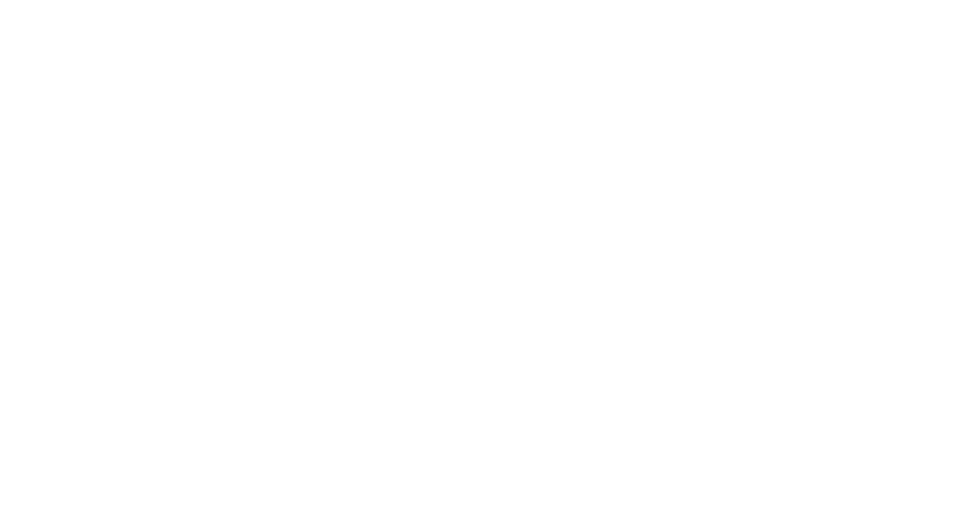
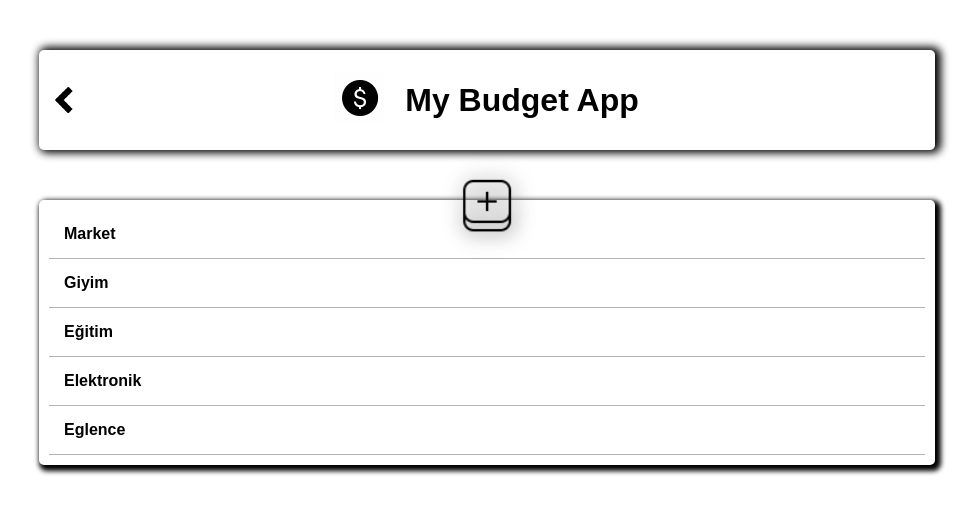
Before and after one commit to bhr-drtgz/BudgetApp, a React (Create React App) app: page /category-operations in a window 1280 px wide. Before the commit this address had no page. Shown: the top 514 px of the page, without its empty margins (153-1132 px from the left). Built offline with nearby package versions, Linux system fonts and the light colour scheme; data requests are answered from the project's data file.

Commit message:
Categorler Listelendi

```diff
--- a/db.json
+++ b/db.json
@@ -5,7 +5,7 @@
       "price": 1500,
       "place": "A101",
       "date": "2023-01-19",
-      "title": "haftalık market",
+      "title": "haftalık market ALIŞVERİŞİ",
       "description": "Sepet Bile Dolmadı!",
       "categoryId": "1"
     },
@@ -26,6 +26,15 @@
       "date": "2023-01-27",
       "categoryId": "2",
       "id": "1674830585324"
+    },
+    {
+      "price": "450",
+      "place": "Copy Center",
+      "title": "Çanta",
+      "description": "Fiyatlar Uçmuş",
+      "date": "2023-02-21",
+      "categoryId": "3",
+      "id": "1676994921995"
     }
   ],
   "categories": [
@@ -44,6 +53,10 @@
     {
       "id": "4",
       "name": "Elektronik"
+    },
+    {
+      "id": "1676997110126",
+      "name": "Eglence"
     }
-  ]
+   ]
 }
--- a/src/App.js
+++ b/src/App.js
@@ -5,7 +5,8 @@
 import Home from "./pages/Home";
 import AddExpense from "./pages/AddExpense";
 import EditExpense from "./pages/EditExpense";
-
+import CategoriesOperations from "./pages/categoriesOperations";
+import AddCategory from "./pages/AddCategory";
 function App() {
   return (
     <>
@@ -14,7 +15,9 @@
           <Route path="/" element={<Home />} />
           <Route path="/add-expense" element={<AddExpense />} />
           <Route path="/edit-expense/:expenseId" element={<EditExpense />} />
-         </Routes>
+          <Route path="/category-operations" element={<CategoriesOperations />} />
+          <Route path="/add-category" element={<AddCategory />} />
+        </Routes>
       </BrowserRouter>
     </>
   );
--- a/src/assets/styls/categoryList.css
+++ b/src/assets/styls/categoryList.css
@@ -11,6 +11,7 @@
     align-items: center;
 }
 .categoriesWrapper{
+    position: relative;
     width: 70%;
     display: flex;
     justify-content: space-between;
@@ -33,3 +34,15 @@
 .categoryItemActive{
     background-color: rgba(0,0,0,0.2);
 }
+.categoryOperationWrapLink{
+    position: absolute;
+    top: -35px;
+   }
+.categoryOperationWrapLink a{
+    text-decoration: none;
+    color: blue;
+    font-weight: 800;
+  }
+  .categoryOperationWrapLink a:hover{
+    text-decoration: underline;
+  }
--- /dev/null
+++ b/src/assets/styls/categoryOperations.css
@@ -0,0 +1,43 @@
+.categoryOparetionsContainer {
+    position: relative;
+    width: 100%;
+    display: flex;
+    justify-content: center;
+}
+
+.categoryOperationsContentWrap {
+    width: 70%;
+    padding: 10px;
+    border-radius: 5px;
+    box-shadow: 3px 3px 5px 3px black;
+}
+
+.categoryOperationCotegoryWrap {
+    padding: 15px;
+    font-weight: 800;
+    border-bottom: 1px solid rgba(0, 0, 0, 0.3);
+}
+
+.addBtn {
+    position: absolute;
+    width: 80px;
+    height: 80px;
+    top: -45px;
+    border: none;
+    background-color: transparent;
+    cursor: pointer;
+    transition: all 0.2s ease-in-out;
+    border-radius: 5px;
+    z-index: 10;
+    filter: drop-shadow(2px 2px 10px rgba(0, 0, 0, 0.8));
+
+}
+
+.addBtn img {
+    width: 100%;
+}
+
+.addBtn:hover {
+    transform: scale(1.05);
+
+}
--- a/src/assets/styls/listExpenses.css
+++ b/src/assets/styls/listExpenses.css
@@ -29,20 +29,19 @@
 
 .totalPriceWrapper {
     position: absolute;
-    padding: 10px;
+    top: 25px;
+    left: 210px;
     background-color: #fff;
-    top: 10px;
-    left: 200px;
     color: blue;
-    font-weight: 600;
+    font-weight: 800;
 }
 
-.addBtn {
+.addBtnList {
     position: absolute;
     width: 80px;
     height: 80px;
-    top: 10px;
     border: none;
+    top: 5px;
     background-color: transparent;
     cursor: pointer;
     transition: all 0.2s ease-in-out;
@@ -51,11 +50,11 @@
     filter: drop-shadow(2px 2px 10px rgba(0, 0, 0, 0.6));
 }
 
-.addBtn img {
+.addBtnList img {
     width: 100%;
 }
 
-.addBtn:hover {
+.addBtnList:hover {
     transform: scale(1.05);
 
 }
--- a/src/components/CategoriesList.js
+++ b/src/components/CategoriesList.js
@@ -1,6 +1,8 @@
 import React from "react";
 
 import '../assets/styls/categoryList.css'
+
+import { Link } from "react-router-dom";
 
 const CategoriesList = ({
   categories = [],
@@ -27,7 +29,10 @@
             {category.name}
           </p>
         ))}
+        <div className="categoryOperationWrapLink">
+        <Link to={"/category-operations"}>Kategori İşlemleri &rarr;</Link>
       </div>
+       </div>
     </div>
   );
 };
--- a/src/components/ListExpenses.js
+++ b/src/components/ListExpenses.js
@@ -37,7 +37,7 @@
           onMouseEnter={() => setAddBtnHovered(true)}
           onMouseLeave={() => setAddBtnHovered(false)}
           onClick={() => navigate("/add-expense")}
-          className="addBtn">
+          className="addBtnList">
           {addBtnHovered === true ? (
             <img src={addIconHover} />
           ) : (
--- /dev/null
+++ b/src/pages/AddCategory.js
@@ -0,0 +1,76 @@
+import React, { useState, useEffect } from 'react'
+import Header from '../components/Header'
+import axios from 'axios'
+import { useNavigate } from 'react-router-dom'
+
+const AddCategory = () => {
+    const navigate = useNavigate()
+    const [form, setForm] = useState({
+        id: String(new Date().getTime()),
+        name: ""
+    })
+    const [categories, setCategoris] = useState()
+    useEffect(() => {
+        axios.get("http://localhost:3004/categories")
+            .then(res => {
+                setCategoris(res.data)
+            })
+            .catch(err => {
+
+            })
+    }, [])
+
+    const handleSubmit = (event) => {
+        event.preventDefault()
+
+        if (form.name === null) {
+            alert("Kategori İsmi Boş Bırakılamaz")
+            return
+        }
+
+        const hasCategory = categories.find(item => item.name.toLowerCase() === form.name.toLowerCase())
+        console.log(hasCategory)
+        if (hasCategory !== undefined) {
+            alert("Bu Kategori Mevcut")
+            return
+        }
+        axios.post("http://localhost:3004/categories", form)
+            .then(res => {
+                navigate("/category-operations")
+            })
+            .catch(err => {
+
+            })
+
+    }
+
+    if (categories === null)
+        return null
+
+    return (
+        <div>
+
+            <Header whichPage={"addCategory"} navigateTo="/category-operations" />
+
+            <div className="formWrapper">
+                <form onSubmit={handleSubmit}  >
+                    <div className="formElement">
+                        <label htmlFor="name">Kategori İsmi</label>
+                        <input value={form.name} onChange={(event) => setForm({ ...form, name: event.target.value })}
+                            id="name"
+                            type={"text"}
+                        />
+                    </div>
+                    <div className="submitBtnWrapper">
+                        <button className="submitBtn" type="submit">
+                            Kaydet
+                        </button>
+                    </div>
+                </form>
+            </div>
+
+        </div>
+    )
+}
+
+export default AddCategory
--- a/src/pages/EditExpense.js
+++ b/src/pages/EditExpense.js
@@ -21,6 +21,7 @@
         categoryId: "",
     });
     const [categories, setCategories] = useState(null);
+    const [showSuccessModal, setShowSuccessModal] = useState(false)
 
 
     useEffect(() => {
@@ -56,11 +57,11 @@
             alert("Bütün alanlar zorunludur");
             return;
         }
-     axios.put(`http://localhost:3004/expenses/${params.expenseId}`,form)
-     .then((res)=>{
-        navigate("/")
+        axios.put(`http://localhost:3004/expenses/${params.expenseId}`, form)
+            .then((res) => {
+                setShowSuccessModal(true)
             })
-     .catch((err)=>{setShowErorModal(true)})
+            .catch((err) => { setShowErorModal(true) })
     }
 
     if (expense === null && showErorModal === false && categories === null)
@@ -144,7 +145,6 @@
                             onChange={(event) =>
                                 setForm({ ...form, categoryId: event.target.value })
                             }>
-                            <option value={"empty"}>Kategori Seçin</option>
                             {categories.map((category) => (
                                 <option key={category.id} value={category.id}>
                                     {category.name}
@@ -159,7 +159,16 @@
                     </div>
                 </form>
             </div>
-
+            {
+                showSuccessModal === true && (
+                    <GeneralModal
+                        title='Başarılı'
+                        content='Güncelleme İşlemi Başarı İle Gerçekleştirildi'
+                        closeButtonText='AnaSayfaya Dön'
+                        closeButtonClick={() => navigate("/")}
+                    />
+                )
+            }
         </div>
     )
 }
--- /dev/null
+++ b/src/pages/categoriesOperations.js
@@ -0,0 +1,72 @@
+import React, { useEffect, useState } from "react";
+import Header from "../components/Header";
+import "../assets/styls/categoryOperations.css"
+import axios from 'axios';
+import addIcon from "../assets/imgs/add.png"
+import addHover from "../assets/imgs/addHover.png"
+import { useNavigate } from "react-router-dom";
+
+
+
+const CategoriesOperations = () => {
+
+    const [categories, setCategories] = useState(null)
+    const [addBtnHover, setAddBtnHover] = useState(false)
+    const navigate = useNavigate()
+
+    useEffect(() => {
+        axios.get("http://localhost:3004/categories")
+            .then(res => {
+                setCategories(res.data)
+            })
+            .catch(err => { })
+    }, [])
+
+    if (categories === null)
+        return null
+
+    return (
+        <div>
+            <Header whichPage={CategoriesOperations} navigateTo="/" />
+            <div className='categoryOparetionsContainer'>
+                <button className="addBtn"
+                    onClick={() => navigate("/add-category")}
+                    onMouseEnter={() => setAddBtnHover(true)}
+                    onMouseLeave={() => setAddBtnHover(false)}
+                >
+                    {
+                        addBtnHover === false ? (
+                            <img src={addIcon} />
+                        ) : (
+                            <img src={addHover} />
+                        )
+                    }
+                </button>
+
+                <div className='categoryOperationsContentWrap'>
+                    {
+                        categories.length === 0 && (
+                            <p>Henüz Kayıtlı Bir Kategori Yok</p>
+                        )
+                    }
+                    {
+                        categories.length > 0 && (
+                            <>
+                                {
+                                    categories.map(category => (
+                                        <div className="categoryOperationCotegoryWrap" key={category.id}>
+                                            <p>{category.name}</p>
+
+                                        </div>
+                                    ))
+                                }
+                            </>
+                        )
+                    }
+                </div>
+            </div>
+        </div>
+    )
+}
+
+export default CategoriesOperations
```
Lines whose indentation alone changed are shown as unchanged.
